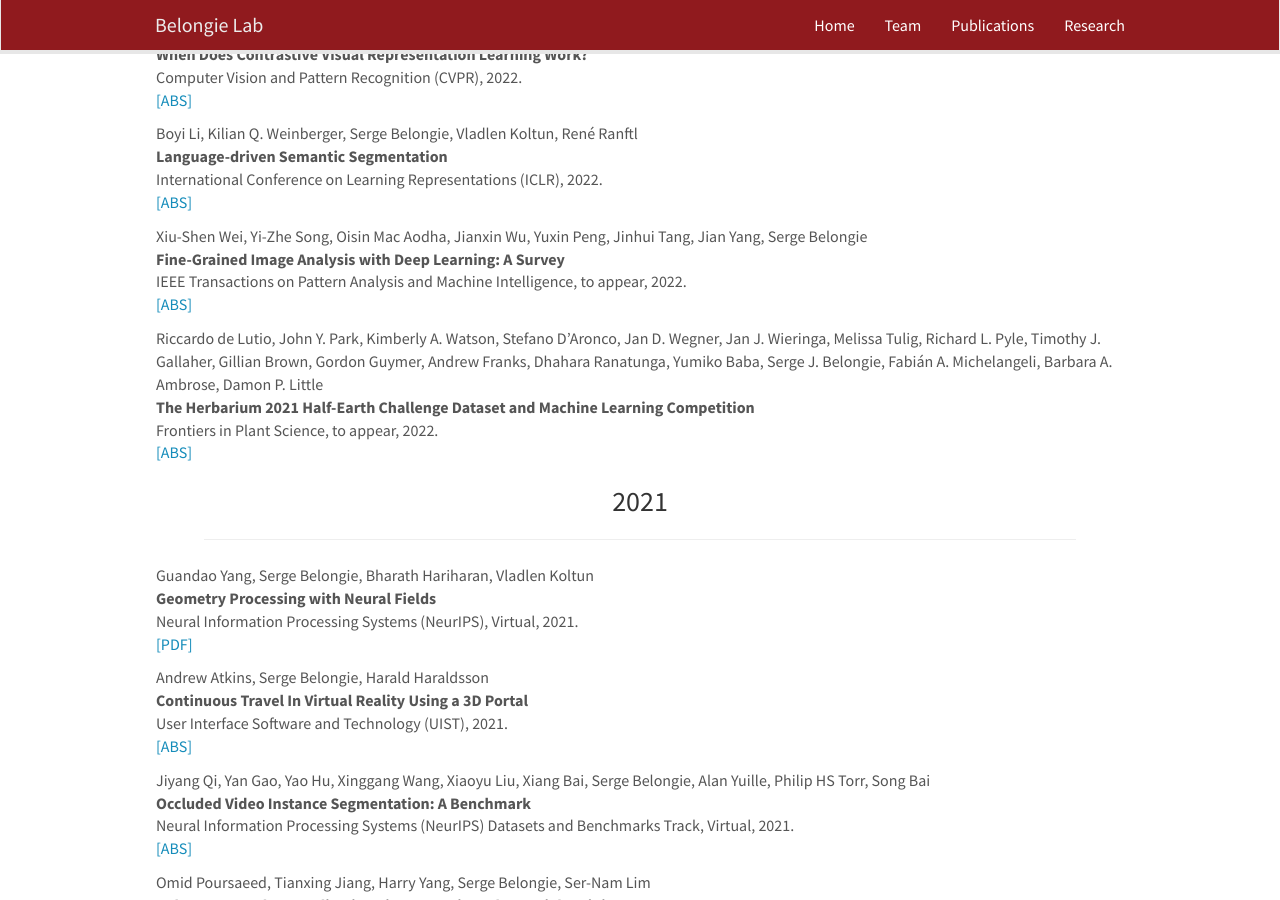
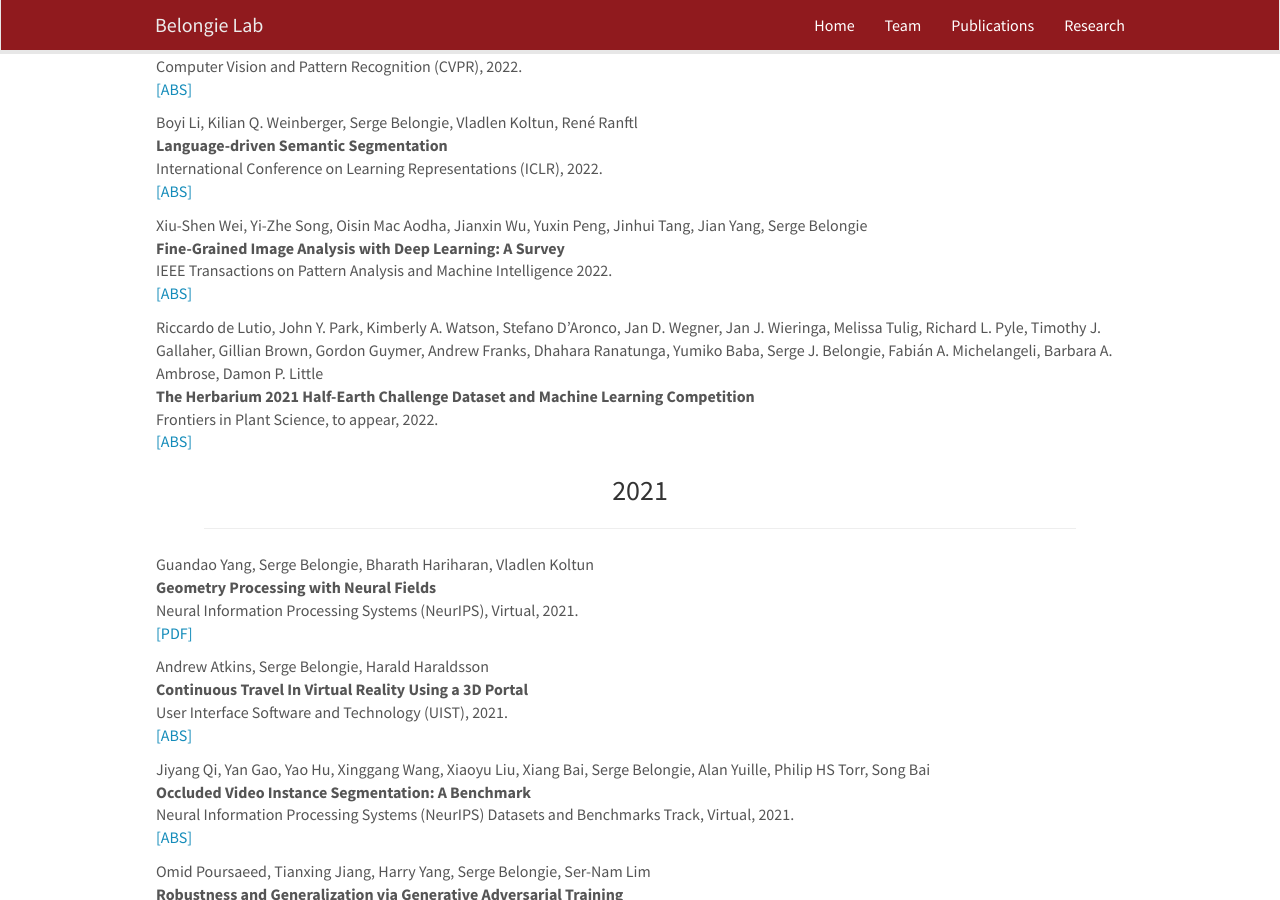
Before and after one commit to BelongieLab/belongielab.github.io, a Jekyll site: the page built from _pages/publications.md, in a window 1280 px wide and 900 px high, scrolled down 3497 px. Built offline with Jekyll 4.4.1, drawn with Linux system fonts in a browser that asks for light colours; nearby versions of some CDN libraries; some of the changed text lies outside the part shown.

Commit message:
minor edits

```diff
--- a/_data/publist.yml
+++ b/_data/publist.yml
@@ -1,10 +1,11 @@
 - author: "Peter F. Michael, Zekun Hao, Serge Belongie, Abe Davis"
   year: '2025'
-  journal: ACM Transactions on Graphics
+  journal: 'ACM Transactions on Graphics'
   link:
     display: ABS
     url: https://ptrmcl.github.io
   pub_type: article
+  venue: 'ACM Transactions on Graphics'
   title: Noise-Coded Illumination for Forensic and Photometric Video Analysis
 - address: Nashville
   author: "V\xE9steinn Sn\xE6bjarnarson, Kevin Du, Niklas Stoehr, Serge Belongie, Ryan Cotterell, Nico Lang, Stella Frank"
@@ -317,7 +318,6 @@
   title: Language-driven Semantic Segmentation
   venue: 'International Conference on Learning Representations (ICLR), '
   year: '2022'
-# testing line comment
 - author: "Xiu-Shen Wei, Yi-Zhe Song, Oisin Mac Aodha, Jianxin Wu, Yuxin Peng, Jinhui Tang, Jian Yang, Serge Belongie"
   journal: 'IEEE Transactions on Pattern Analysis and Machine Intelligence'
   keywords: ''
@@ -327,7 +327,7 @@
   pub_type: article
   ref: Wei2022
   title: "Fine-Grained Image Analysis with Deep Learning: A Survey"
-  venue: 'IEEE Transactions on Pattern Analysis and Machine Intelligence, to appear,'
+  venue: 'IEEE Transactions on Pattern Analysis and Machine Intelligence'
   year: '2022'
 - author: "Riccardo de Lutio, John Y. Park, Kimberly A. Watson, Stefano D'Aronco, Jan D. Wegner, Jan J. Wieringa, Melissa Tulig, Richard L. Pyle, Timothy J. Gallaher, Gillian Brown, Gordon Guymer, Andrew Franks, Dhahara Ranatunga, Yumiko Baba, Serge J. Belongie, Fabi\xE1n A. Michelangeli, Barbara A. Ambrose, Damon P. Little"
   date: '2022-09-30'
```
